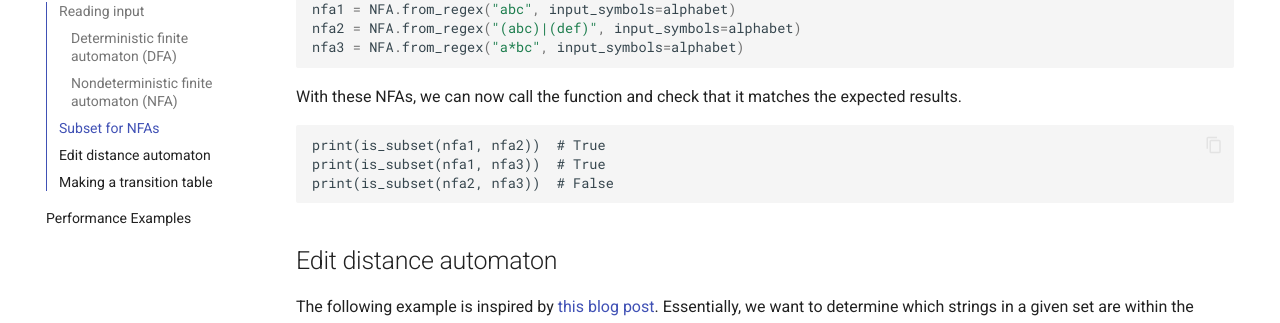
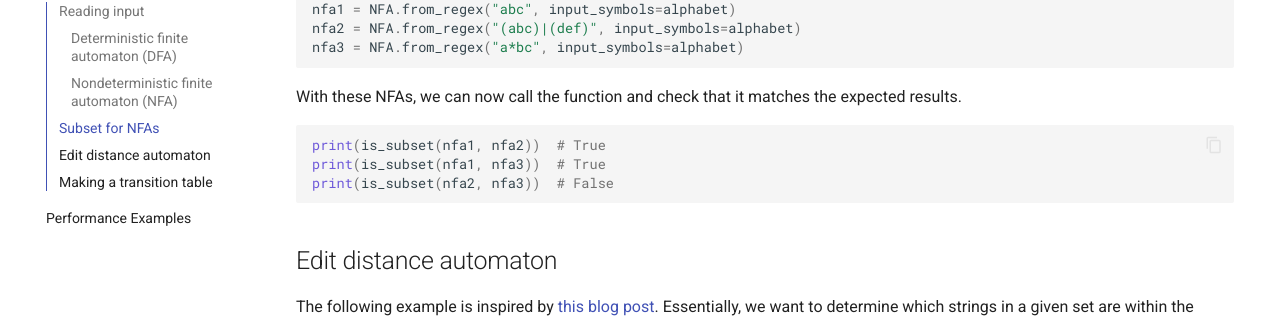
Before and after one commit to caleb531/automata, an MkDocs documentation site: the page built from docs/examples/fa-examples.md, in a window 1280 px wide and 1400 px high, scrolled down 2787 px. Shown: the part 124-447 px from the top of the window. Built offline with MkDocs 1.6.1 and Material for MkDocs 9.7.7, drawn with Linux system fonts in a browser that asks for light colours; comment, search, counter and statistics services are not loaded; some of the changed text lies outside the part shown.

Commit message:
Update fa-examples.md

````diff
--- a/docs/examples/fa-examples.md
+++ b/docs/examples/fa-examples.md
@@ -142,7 +142,7 @@ nfa3 = NFA.from_regex("a*bc", input_symbols=alphabet)
 With these NFAs, we can now call the function and check that it matches the
 expected results.
 
-```
+```python
 print(is_subset(nfa1, nfa2))  # True
 print(is_subset(nfa1, nfa3))  # True
 print(is_subset(nfa2, nfa3))  # False
@@ -204,7 +204,7 @@ print(
 
 The example below is adapted from the
 [visual automata](https://github.com/lewiuberg/visual-automata) library.
-This function takes in a `DFA` or `NFA` and returns the
+This function takes in a DFA or NFA and returns the
 corresponding transition table.
 
 The start state is prefixed with `→` and final states are prefixed
````
